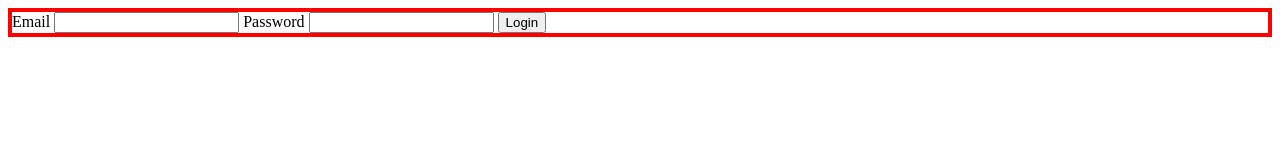
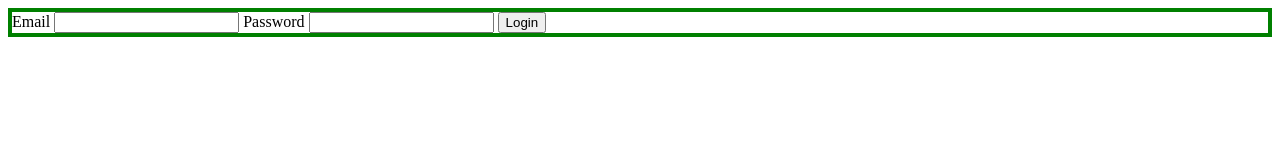
Before and after one commit to oussamajomaa/cda7_test, a website: page public/index.html in a window 1280 px wide. Drawn offline with Linux system fonts and the light colour scheme.

Commit message:
modifier la couleur en vert

```diff
--- a/public/index.html
+++ b/public/index.html
@@ -6,7 +6,7 @@
     <title>LOGIN</title>
 </head>
 <body>
-    <form id="loginForm" style="border: red 4px solid;">
+    <form id="loginForm" style="border: green 4px solid;">
         <label for="email">Email</label>
         <input type="text" id="email">
         <label for="password">Password</label>
```
Also changed, not shown: .github/workflows/ci-cd.yml.
